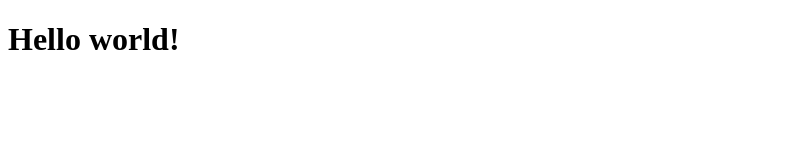
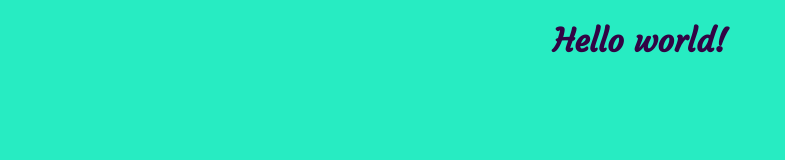
Before and after one commit to Ilona019/MyRepository, a plain HTML site: page index.html in a window 1280 px wide. Shown: the whole page, without its empty margins (0-785 px from the left). Drawn offline with Linux system fonts and the light colour scheme.

Commit message:
add style

```diff
--- a/index.html
+++ b/index.html
@@ -4,9 +4,11 @@
     <meta charset="UTF-8">
     <meta name="viewport" content="width=device-width, initial-scale=1.0">
     <meta http-equiv="X-UA-Compatible" content="ie=edge">
-    <title>Document</title>
+    <title>Hello</title>
+    <link rel="stylesheet" href="style.css">
+    <link href="https://fonts.googleapis.com/css?family=Courgette&display=swap" rel="stylesheet">
 </head>
 <body>
-    <h1>Hello world!</h1>
+        <h1 align="center">Hello world!</h1>
 </body>
 </html>
--- /dev/null
+++ b/style.css
@@ -0,0 +1,7 @@
+body{
+    background: rgb(39, 236, 194);
+    color: rgb(50, 3, 68);
+    font-family: 'Courgette', cursive;
+    padding: 0;
+    margin: 0;
+}
```
